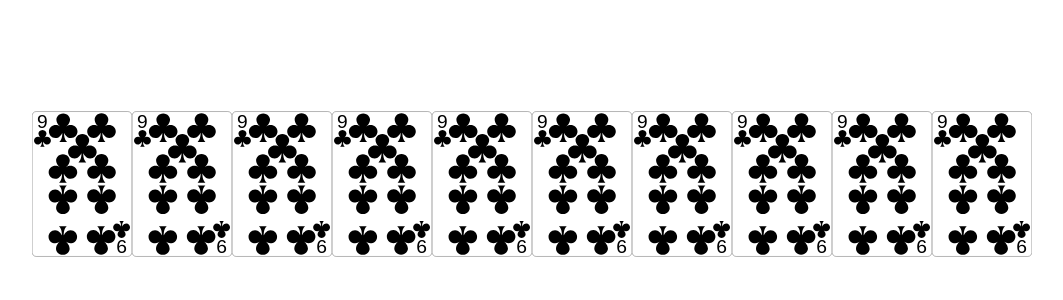
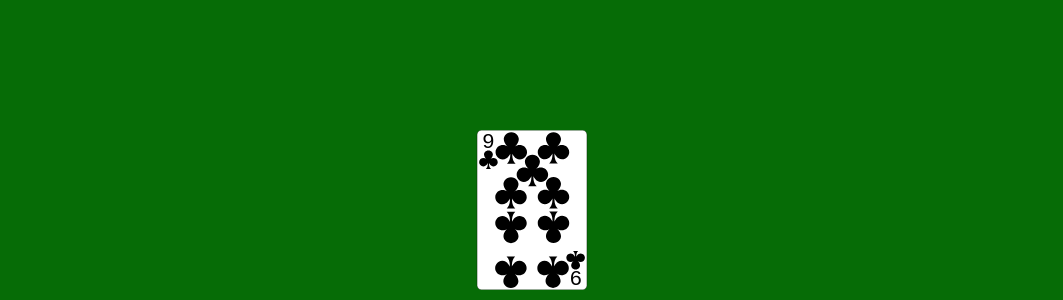
Before and after one commit to KimChanaDev/Friend-Card-Game_Senior-Project, a React (Vite) app in the folder FCG_front-end/: page / in a window 1280 px wide. Shown: the part 500-800 px from the top of the page, without its empty margins (108-1171 px from the left). Built offline with nearby package versions, Linux system fonts and the light colour scheme.

Commit message:
centerize card when number of card is dynamic

```diff
--- a/FCG_front-end/src/App.css
+++ b/FCG_front-end/src/App.css
@@ -8,20 +8,30 @@ body{
   display: grid;
   width: auto;
   min-height: 100vh;
+  background-color: rgb(6, 108, 6);
   /* justify-content: center; */
 
 }
 
 figure img{
-  width: 100px;
-  height:200px
+  width: 8%;
+  height:100%;
+
+  /* width: 70px;
+  height:100px; */
 
 }
 figure{
+  width: 75%;
+  height: 20%;
+  margin-block: 0px 10px;
+  margin-inline: 0px 0px;
   display:flex;
   flex-wrap: wrap;
   justify-self: center;
   align-self: flex-end;
+  align-items: center;
+  justify-content: center;
   /* position:absolute;
   top: 100px;
   left: 100px; */
--- a/FCG_front-end/src/App.jsx
+++ b/FCG_front-end/src/App.jsx
@@ -3,13 +3,16 @@ import { useState } from 'react'
 import './App.css'
 
 function App() {
-  const myArray = new Array(10).fill(0);
+  const n = 1
+  const myArray = new Array(n).fill(0);
+  const picStyles = {"width":`${Math.min(100/n,100/3)}%`}
   const cardName = '9_of_clubs.svg'
   const cardPath = "public\\SVG-cards-1.3\\" + cardName
+
   return (
       <figure>
 
-        {myArray.map(e=><img src= {cardPath}alt="" />)}
+        {myArray.map(e=><img src= {cardPath} style = {picStyles}alt="" />)}
       </figure>
   )
 }
```
